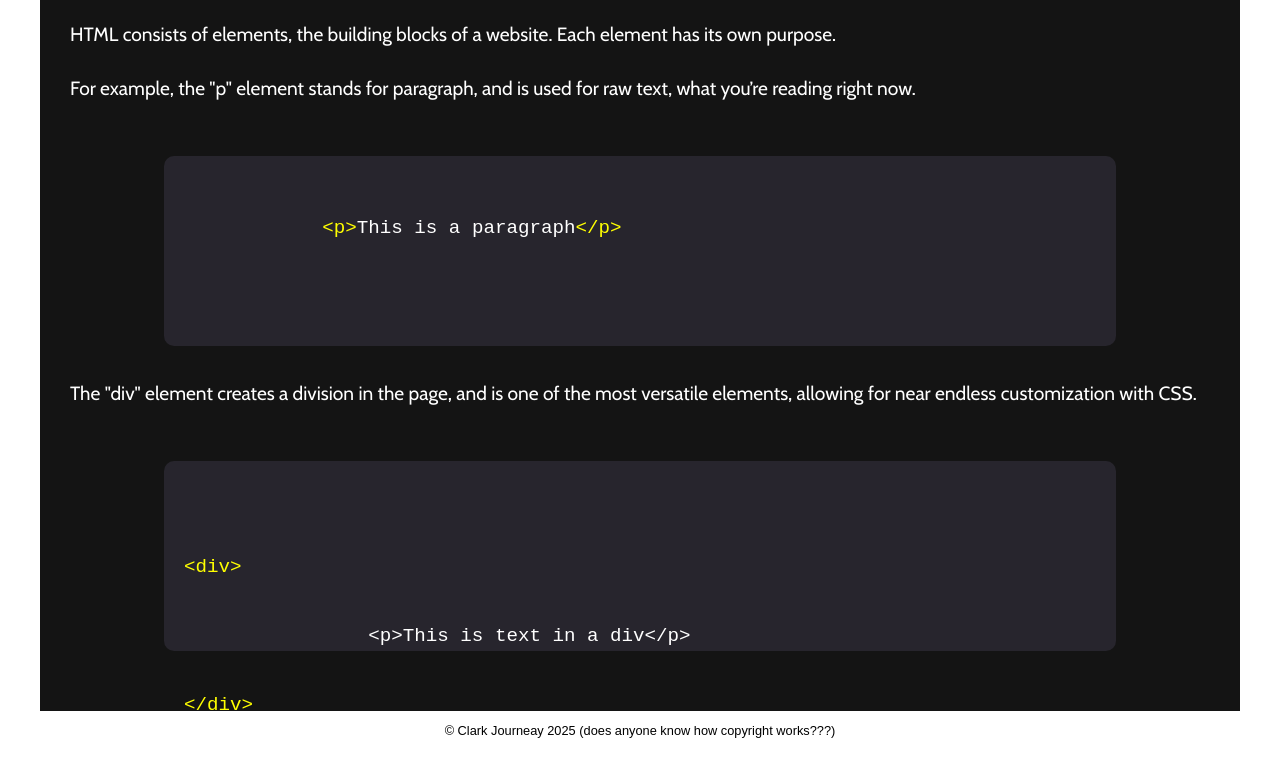
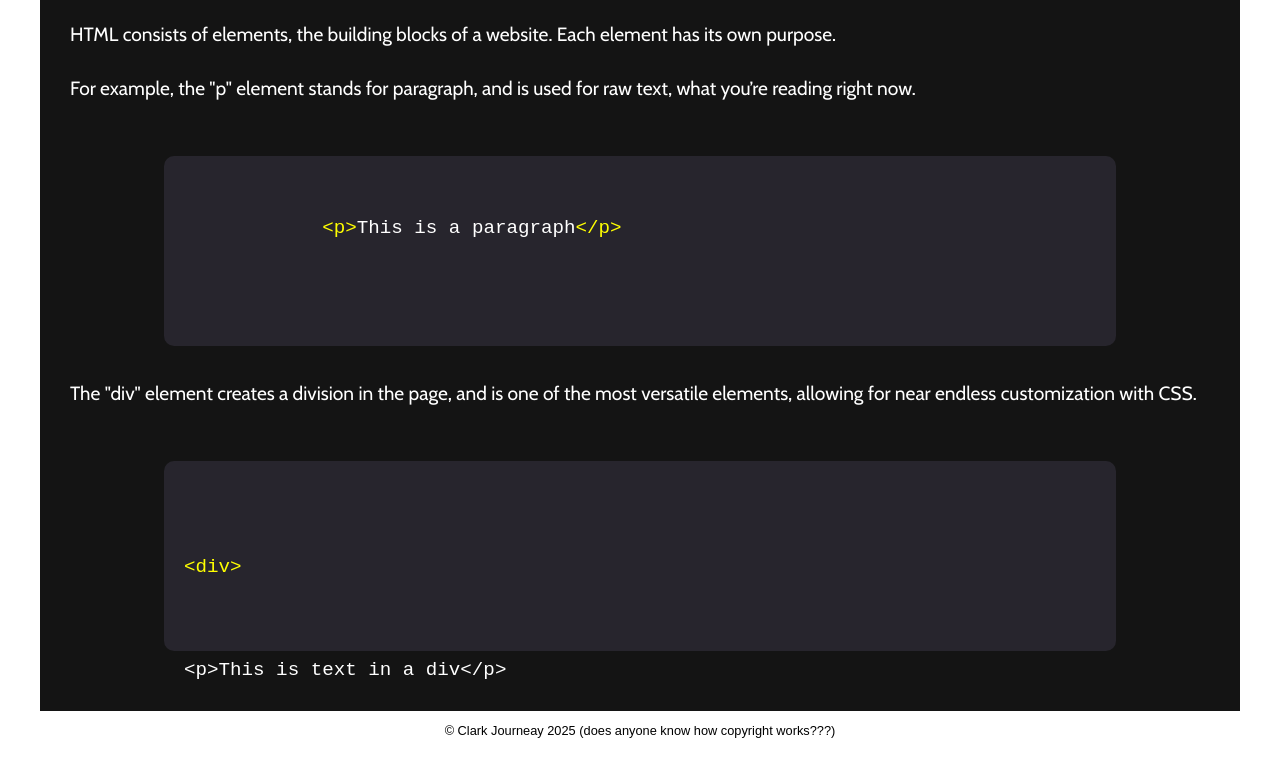
Before and after one commit to Vividant/vividant.github.io, a plain HTML site: page index.html in a window 1280 px wide. Shown: the part 911-1682 px from the top of the page. Drawn offline with nearby package versions, Linux system fonts and the light colour scheme.

Commit message:
the goon

```diff
--- a/index.html
+++ b/index.html
@@ -45,7 +45,7 @@
                     <div class="code">
         <p class="code-text">
             <span class="featured block">&lt;div&gt;</span>
-                &lt;p&gt;This is text in a div&lt;/p&gt;
+                <span class="block">&lt;p&gt;This is text in a div&lt;/p&gt;</span>
             <span class="featured block">&lt;/div&gt;</span>
         </p>
                     </div>
```
